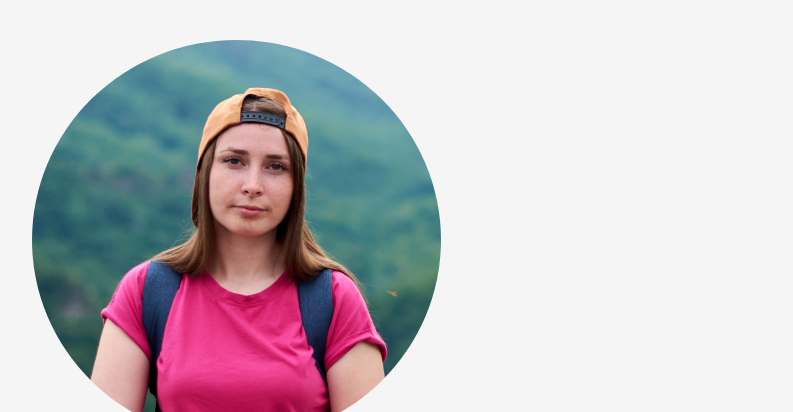
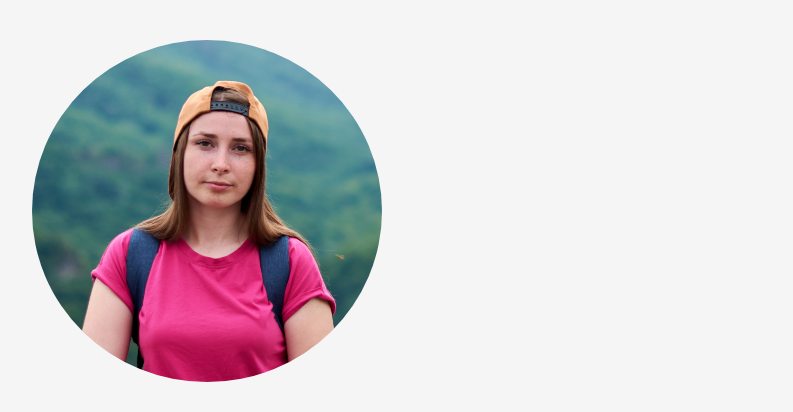
Before and after one commit to elena-galiulina/elena-galiulina.github.io, a plain HTML site: page index.html in a window 1280 px wide. Shown: the top 412 px of the page, without its empty margins (243-1036 px from the left). Drawn offline with Linux system fonts and the light colour scheme.

Commit message:
Update index.html

```diff
--- a/index.html
+++ b/index.html
@@ -10,7 +10,7 @@
   </head>
   <body>
     <header class="header">
-      <img height="400" src="./avatar.jpg" alt="avatar" class="header__avatar" />
+      <img src="./avatar.jpg" alt="avatar" width="350" class="header__avatar" />
       <h1 class="header__title">Елена Галиулина</h1>
       <h2 class="header__subtitle"> QA engineer. Тестировщик ПО </h2>
       <h3 class="header__subtitle"> Не просто следую инструкциям из тест кейсов, но и думаю, что может сломаться и почему. </h3>
```
